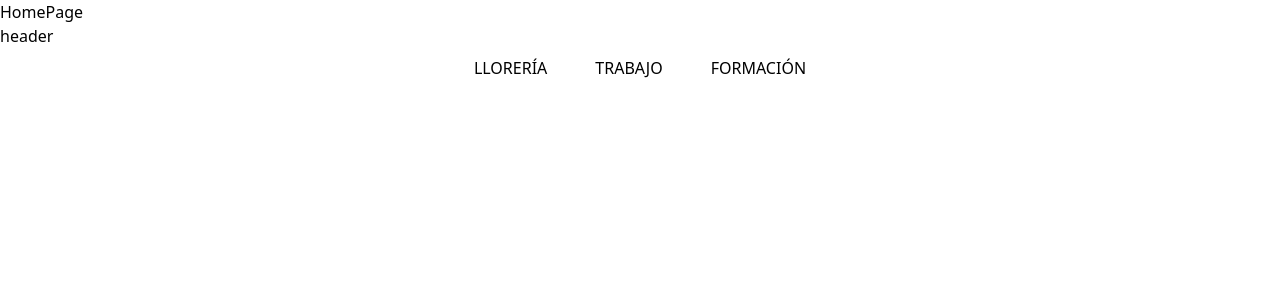
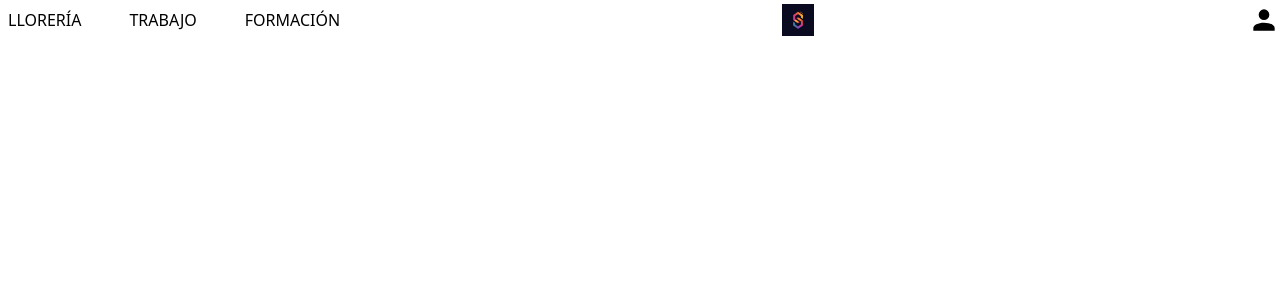
Before and after one commit to codeSistersHub/la-guarida-del-jr, a React (Vite) app: page / in a window 1280 px wide. Shown: the top 300 px of the page. Built offline with nearby package versions, Linux system fonts and the light colour scheme.

Commit message:
Add Header elements

```diff
--- a/src/components/Buttons/LoginButton.jsx
+++ b/src/components/Buttons/LoginButton.jsx
@@ -1,11 +1,11 @@
-import React from 'react'
+import login from '../../assets/login.svg';
 
 function LoginButton() {
-  return (
-    <>
-      <h1>Login Button</h1>
-    </>
-  )
+	return (
+		<>
+			<img src={login} alt='Login icon' className='w-8' />
+		</>
+	);
 }
 
-export default LoginButton
+export default LoginButton;
--- a/src/components/Header.jsx
+++ b/src/components/Header.jsx
@@ -1,12 +1,17 @@
-import Menu from "./Menu"
+import Menu from './Menu';
+import LoginButton from './Buttons/LoginButton';
+import Logo from './Logo';
+// import codesisters from '../assets/codesisters.webp';
 
 function Header() {
-  return (
-    <>
-      <h1>header</h1>
-      <Menu />
-    </>
-  )
+	return (
+		<header className='flex w-full justify-between'>
+			<Menu />
+			{/* <img src={codesisters} alt='Logo de Code Sisters' className='h-8 justify-center' /> */}
+    <Logo />
+      <LoginButton />
+		</header>
+	);
 }
 
-export default Header
+export default Header;
--- a/src/components/Logo.jsx
+++ b/src/components/Logo.jsx
@@ -1,11 +1,11 @@
-import React from 'react'
+import logo from '../assets/Logo.png';
 
 function Logo() {
-  return (
-    <>
-      <h1>Logo</h1>
-    </>
-  )
+	return (
+		<>
+			<img src={logo} alt='Code Sisters Logo' className='h-8 m-auto' />
+		</>
+	);
 }
 
-export default Logo
+export default Logo;
--- a/src/pages/HomePage.jsx
+++ b/src/pages/HomePage.jsx
@@ -1,13 +1,11 @@
-import Header from "../components/Header"
+import Header from '../components/Header';
 
 function HomePage() {
-  return (
-    <>
-    <h1>HomePage</h1>
-    <Header />
-
-    </>
-  )
+	return (
+		<>
+			<Header />
+		</>
+	);
 }
 
-export default HomePage
+export default HomePage;
```
Also changed, not shown: src/components/Menu.jsx (+5 -6 lines), src/assets/codesisters.webp (added), src/assets/login.svg (added).
